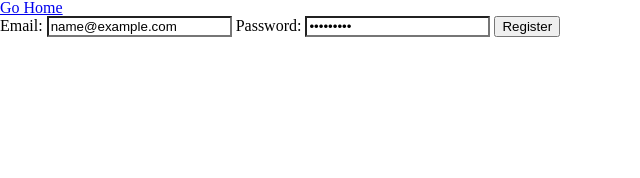
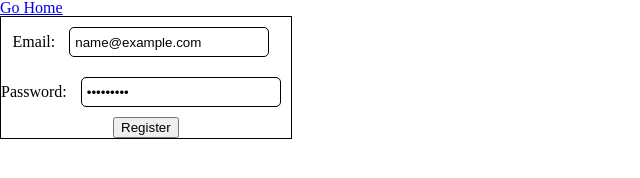
Before and after one commit to SonnyFishback/serverless-ecommerce, a website built with Vite: page frontend/index.html in a window 1280 px wide. Both pictures are taken after typing "name@example.com", "Sample123" into the empty fields and a click on the button "Register". Shown: the whole page, without its empty margins (0-640 px from the left). Built offline with nearby package versions, Linux system fonts and the light colour scheme; files whose address does not match are found by name.

Commit message:
clean up

```diff
--- a/backend/api/src/functions/auth/RegistrationFormSubmitted/RegistrationFormSubmitted.ts
+++ b/backend/api/src/functions/auth/RegistrationFormSubmitted/RegistrationFormSubmitted.ts
@@ -13,6 +13,10 @@ export const handler = async (event) => {
     const { email, password } = data;
 
 
+    return {
+      statusCode: 200,
+      body: true
+    }
 
   } catch (error) {
     console.error(error);
--- a/frontend/src/main.scss
+++ b/frontend/src/main.scss
@@ -1 +1,17 @@
 @use './$lib/scss/reset.scss';
+
+form {
+    display: flex;
+    flex-direction: column;
+    border: solid black 1px;
+    align-items: center;
+    width: fit-content;
+    input {
+        margin: 10px;
+        width: 200px;
+        height: 30px;
+        border-radius: 5px;
+        border: solid black 1px;
+        padding: 5px;
+    }
+}
--- a/frontend/src/main.ts
+++ b/frontend/src/main.ts
@@ -13,7 +13,10 @@ const handleRegistrationSubmission = async (event: Event) => {
     const props = Object.fromEntries(data);
     const { email, password } = props;
 
-    return await register(String(email), String(password));
+    const registration = await register(String(email), String(password));
+    console.log(registration);
+
+
   } catch (error) {
     console.error(error);
   }
```
